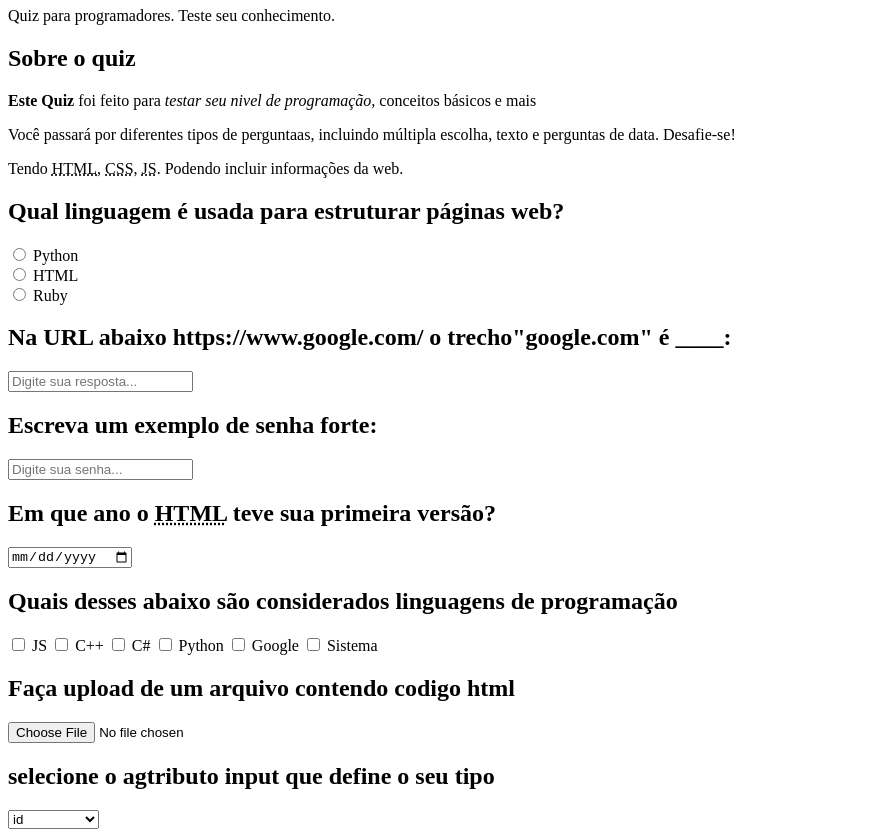
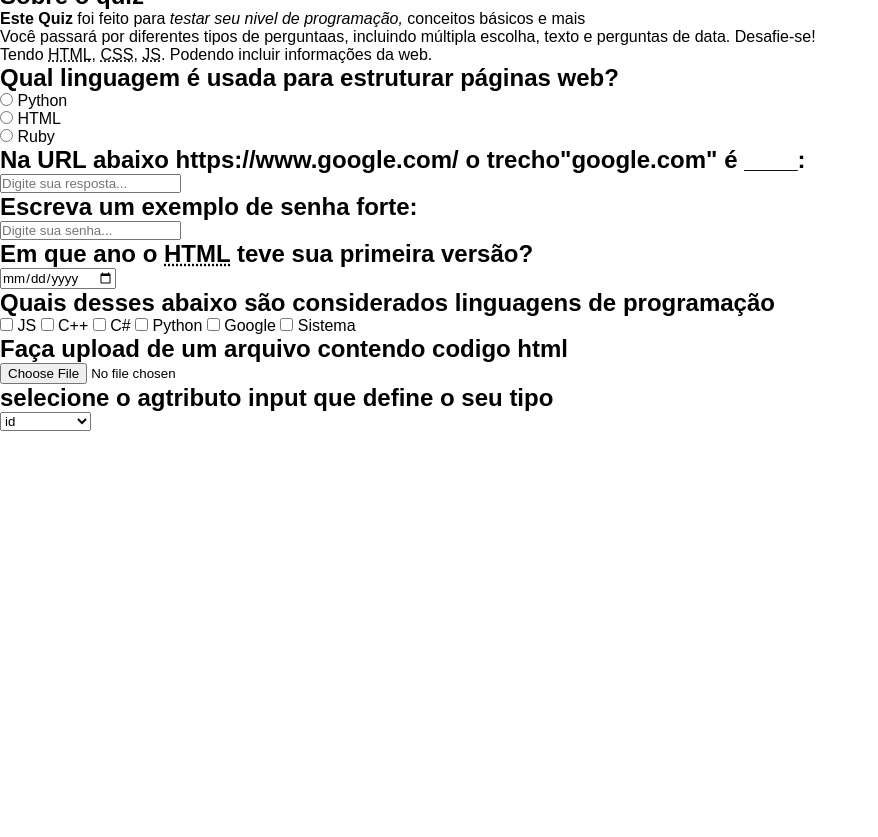
Before and after one commit to Eduardarf15/ma-solucoes, a plain HTML site: page index.html in a window 1280 px wide. Shown: the part 73-910 px from the top of the page, without its empty margins (0-878 px from the left). After the commit the page ends 800 px from the top, so only its background shows below. Drawn offline with Linux system fonts and the light colour scheme; files that its build step writes are made by us from their sources.

Commit message:
add o css no projeto

```diff
--- /dev/null
+++ b/css/style.css
@@ -0,0 +1,9 @@
+/*
+resetando o css
+*/
+* {
+margin: 0;
+padding: 0;
+box-sizing: border-box;
+font-family: Arial, Helvetica, sans-serif;
+}
--- a/index.html
+++ b/index.html
@@ -4,6 +4,7 @@
     <meta charset="UTF-8">
     <meta name="description" content="quiz">
     <meta name="viewport" content="width=device-width, initial-scale=1.0">
+    <link rel="stylesheet" href="style.css">
     <title>Tags HTML</title>
 </head>
 <body>
```
